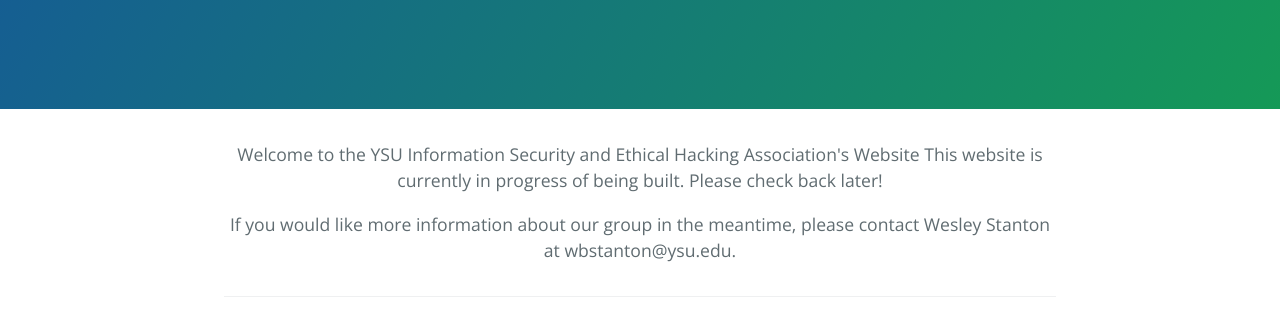
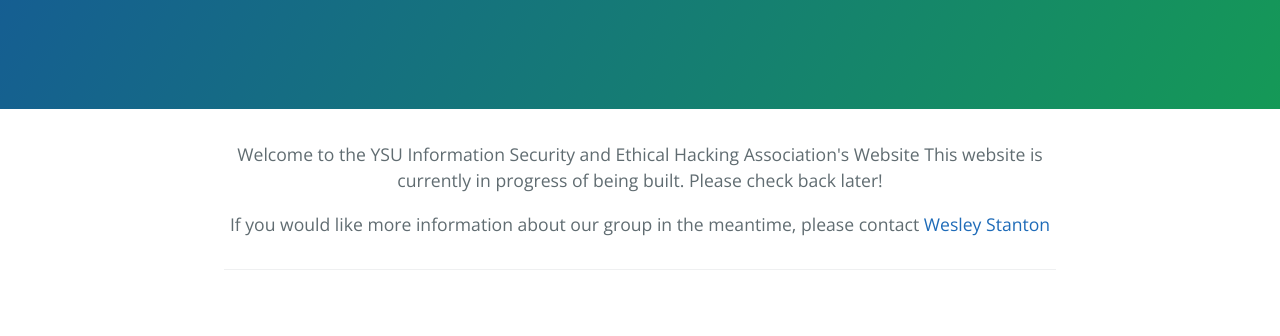
Before and after one commit to YSUISEHA/ysuiseha.github.io, a plain HTML site: page index.html in a window 1280 px wide. Shown: the part 286-622 px from the top of the page. Drawn offline with nearby package versions, Linux system fonts and the light colour scheme.

Commit message:
Update index.html

```diff
--- a/index.html
+++ b/index.html
@@ -20,7 +20,8 @@
         <p>Welcome to the YSU Information Security and Ethical Hacking Association's Website
           This website is currently in progress of being built. Please check back later!</p>
 
-          <p> If you would like more information about our group in the meantime, please contact Wesley Stanton at wbstanton@ysu.edu.</p>
+          <p> If you would like more information about our group in the meantime, please contact <a href="mailto:wbstanton@ysu.edu?Subject=ISEHA%20Information" target="_top">Wesley Stanton</a>
+          </p>
       </div>
 
       <footer class="site-footer">
```
